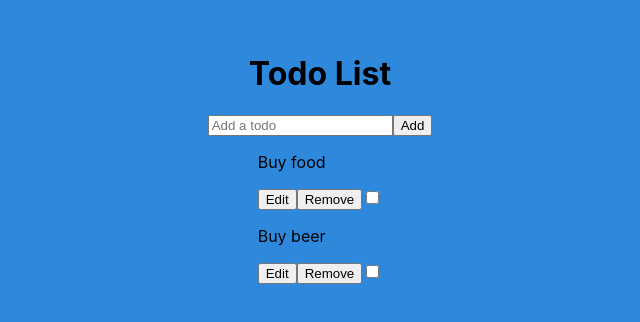
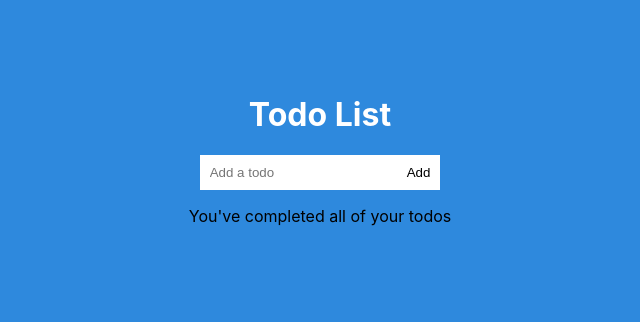
Before and after one commit to AgeasTomCave/ToDoList, a React (Create React App) app: page / in a window 1280 px wide. Shown: the part 242-564 px from the top of the page, without its empty margins (320-960 px from the left). Built offline with nearby package versions, Linux system fonts and the light colour scheme.

Commit message:
Add some quick styling to the form

```diff
--- a/src/App.js
+++ b/src/App.js
@@ -7,10 +7,7 @@ import "./App.scss";
 
 class App extends Component {
   state = {
-    todos: [
-      { id: 'Buy food"', content: "Buy food", complete: false },
-      { id: "Buy beer", content: "Buy beer", complete: false }
-    ]
+    todos: []
   };
 
   deleteToDo = id => {
--- a/src/Components/addTodo/addToDo.jsx
+++ b/src/Components/addTodo/addToDo.jsx
@@ -44,14 +44,19 @@ class AddToDo extends Component {
 
   render() {
     return (
-      <form onSubmit={this.handleSubmit}>
+      <form className="c-add-form" onSubmit={this.handleSubmit}>
         <input
+          className="c-add-form__input"
           type="text"
           placeholder="Add a todo"
           onChange={this.handleChange}
           value={this.state.content}
         />
-        <button type="submit" value="Submit">
+        <button
+          className="c-add-form__button c-button--add"
+          type="submit"
+          value="Submit"
+        >
           Add
         </button>
         {this.state.errors.map(error => (
--- a/src/Components/addTodo/addToDo.scss
+++ b/src/Components/addTodo/addToDo.scss
@@ -6,3 +6,32 @@
   color: $t-red;
   padding: 10px;
 }
+
+.c-add-form {
+  &__input {
+    border: none;
+    background: white;
+    padding: 10px;
+
+    &:focus {
+      outline: none;
+    }
+  }
+}
+
+.c-button {
+  &--add {
+    background: $t-white;
+    color: $t-black;
+    border: none;
+    padding: 10px;
+
+    &:hover {
+      cursor: pointer;
+    }
+
+    &:focus {
+      outline: none;
+    }
+  }
+}
--- a/src/Components/heading/heading.scss
+++ b/src/Components/heading/heading.scss
@@ -0,0 +1,5 @@
+@import "../../App.scss";
+
+.c-heading {
+  color: $t-white;
+}
--- a/src/Components/todoList/todos.jsx
+++ b/src/Components/todoList/todos.jsx
@@ -7,13 +7,13 @@ const ToDos = ({ todos, editTodos, deleteTodos, completeToDos }) => {
       return (
         <div className="c-todo__item" key={todo.id}>
           <p className={`c-complete--${todo.complete}`}>{todo.content}</p>
-          <button
+          {/* <button
             onClick={() => {
               editTodos(todo.id);
             }}
           >
             Edit
-          </button>
+          </button> */}
           <button
             onClick={() => {
               deleteTodos(todo.id);
```
